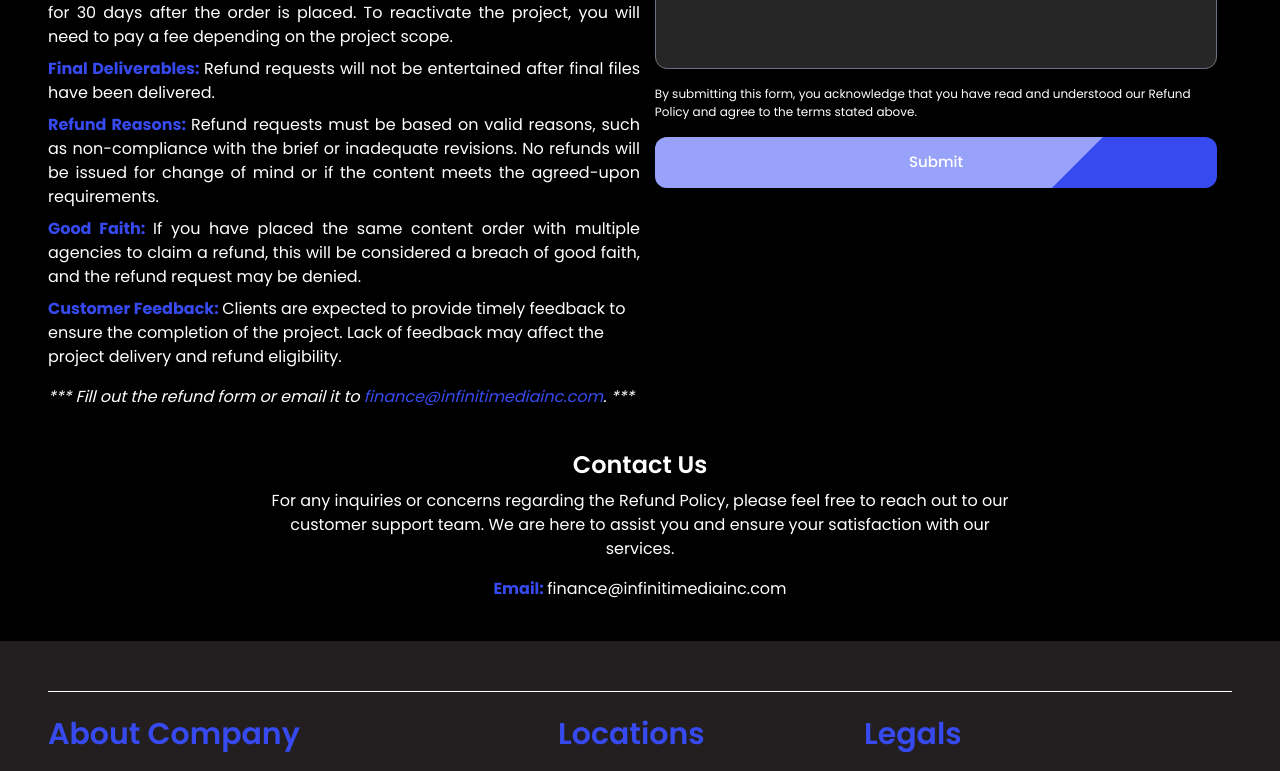
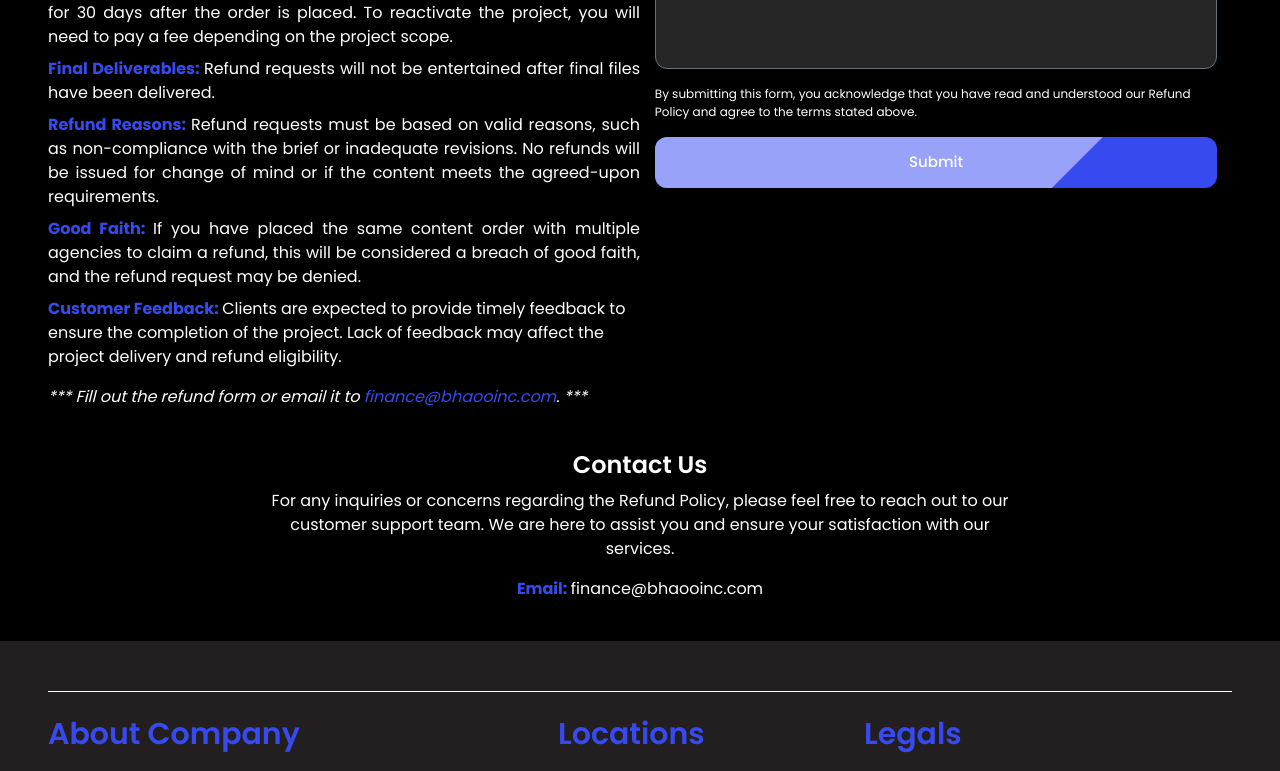
Before and after one commit to crystalliteCustomTeam/bhaooinc, a Next.js app: page /refund-form in a window 1280 px wide. Shown: the part 482-1253 px from the top of the page. Built offline with nearby package versions, Linux system fonts and the light colour scheme.

Commit message:
new website color

```diff
--- a/src/app/api/email/route.js
+++ b/src/app/api/email/route.js
@@ -10,12 +10,12 @@ export async function POST(request) {
       port: 587,
       secure: true,
       auth: {
-        user: "developer@infinitimediainc.com",
+        user: "developer@bhaooinc.com",
         pass: "wikkfldsnncrculb",
       },
     });
     const mailOptions = {
-      from: "developer@infinitimediainc.com",
+      from: "developer@bhaooinc.com",
       to: "finance@bitswits.co",
       subject: `New Lead Generated By Bhaoo INC`,
       html: `<div style="width:100%;height:100%;padding:1rem;background-color: #efefef;">
--- a/src/app/api/refund/route.js
+++ b/src/app/api/refund/route.js
@@ -20,12 +20,12 @@ export async function POST(request) {
       port: 587,
       secure: true,
       auth: {
-        user: "developer@infinitimediainc.com",
+        user: "developer@bhaooinc.com",
         pass: "wikkfldsnncrculb",
       },
     });
     const mailOptions = {
-      from: "developer@infinitimediainc.com",
+      from: "developer@bhaooinc.com",
       to: "finance@bitswits.co",
       subject: `New Lead Generated By Bhaoo INC`,
       html: `<div style="width:100%;height:100%;padding:1rem;background-color: #efefef;">
--- a/src/app/refund-form/page.jsx
+++ b/src/app/refund-form/page.jsx
@@ -37,7 +37,7 @@ const RefundPolicy = () => {
                                         Clients are expected to provide timely feedback to ensure the completion of the project. Lack of feedback may affect the project delivery and refund eligibility.
                                     </li>
                                 </ul>
-                                <p><i>*** Fill out the refund form or email it to <a href="mailto:finance@infinitimediainc.com" className="text-[#374af0]">finance@infinitimediainc.com</a>. ***</i></p>
+                                <p><i>*** Fill out the refund form or email it to <a href="mailto:finance@bhaooinc.com" className="text-[#374af0]">finance@bhaooinc.com</a>. ***</i></p>
                             </div>
                             <div className="sticky top-6 self-start">
                                 <RefundForm />
@@ -49,7 +49,7 @@ const RefundPolicy = () => {
                             <ul>
                                 <li>
                                     <strong className="text-[#374af0]">Email: </strong>
-                                    <a href="mailto:finance@infinitimediainc.com">finance@infinitimediainc.com</a>
+                                    <a href="mailto:finance@bhaooinc.com">finance@bhaooinc.com</a>
                                 </li>
                             </ul>
                         </div>
```
